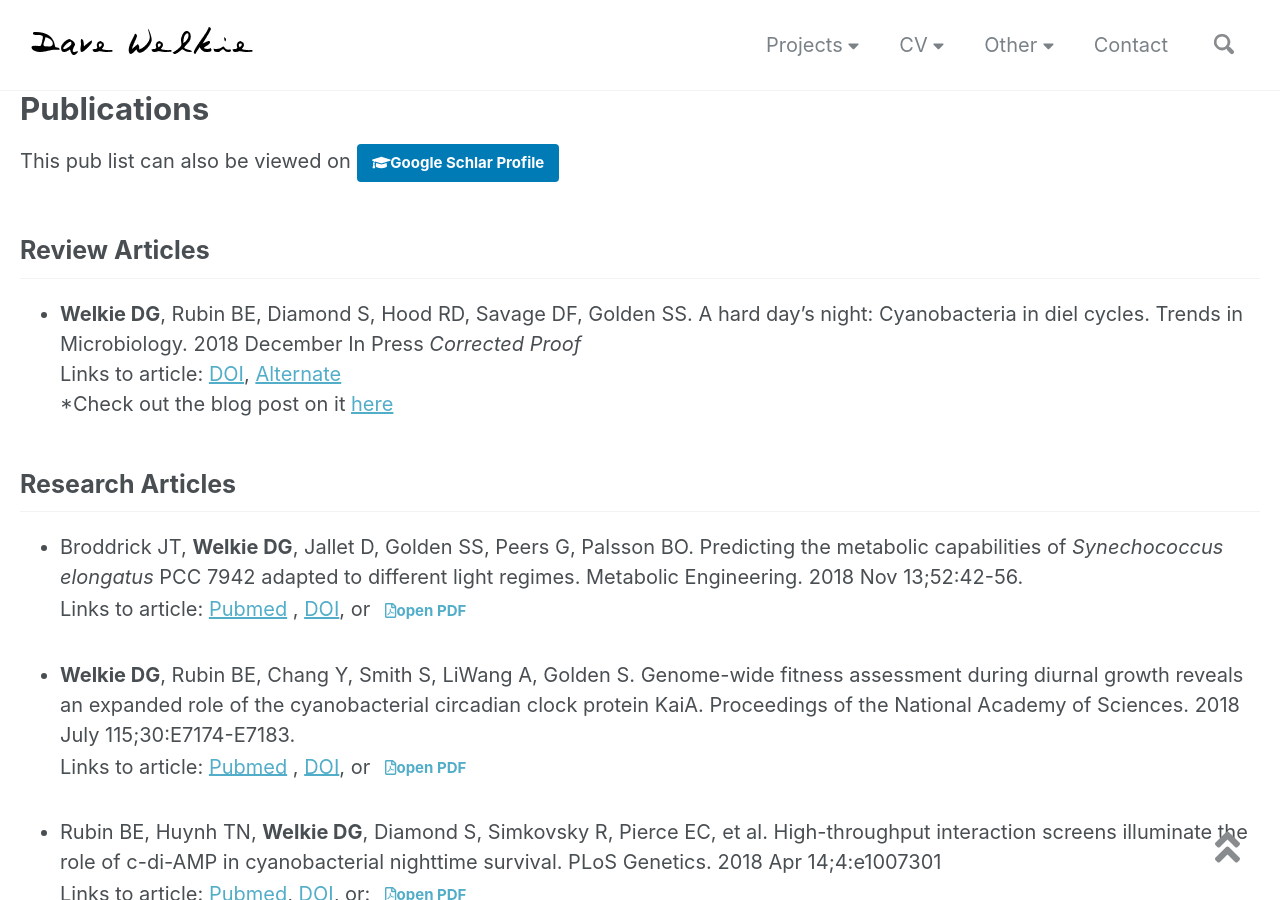
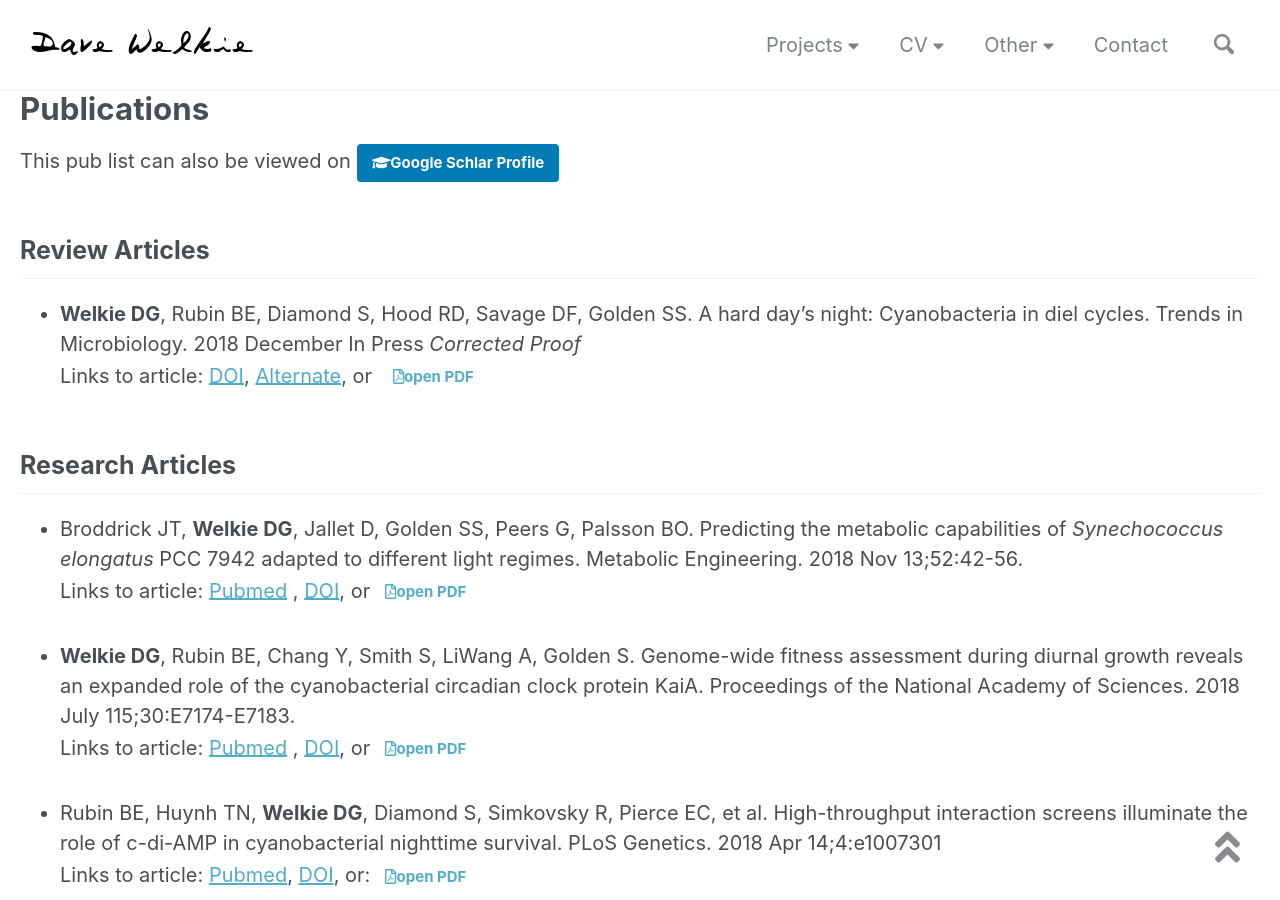
Before and after one commit to dwelkie/dwelkie.github.io, a Jekyll site: the page built from _pages/CV.md, in a window 1280 px wide and 900 px high. Built offline with Jekyll 4.4.1, drawn with Linux system fonts in a browser that asks for light colours; nearby versions of some CDN libraries.

Commit message:
Update CV.md

```diff
--- a/_pages/CV.md
+++ b/_pages/CV.md
@@ -13,8 +13,7 @@ This pub list can also be viewed on <a href="https://scholar.google.com/citation
 
 ## Review Articles
 * **Welkie DG**, Rubin BE, Diamond S, Hood RD, Savage DF, Golden SS. A hard day’s night: Cyanobacteria in diel cycles. Trends in Microbiology. 2018 December In Press *Corrected Proof* <br/>
-Links to article: [DOI](https://doi.org/10.1016/j.tim.2018.11.002){:target="_blank"}, [Alternate](https://www.sciencedirect.com/science/article/pii/S0966842X1830252X){:target="_blank"}<br>
-*Check out the blog post on it [here](https://dwelkie.github.io/posts/Trends_Review/){:target="_blank"}
+Links to article: [DOI](https://doi.org/10.1016/j.tim.2018.11.002){:target="_blank"}, [Alternate](https://www.sciencedirect.com/science/article/pii/S0966842X1830252X){:target="_blank"}, or <a class="btn btn-success btn-lg" href="https://drive.google.com/file/d/1HwKxuuA43H0-wZkprE2fg8e0o29LBgb0/view?usp=sharing" target="_blank" ><i class="far fa-file-pdf"></i>open PDF
 
 ## Research Articles
 * Broddrick JT, **Welkie DG**, Jallet D, Golden SS, Peers G, Palsson BO. Predicting the metabolic capabilities of *Synechococcus elongatus* PCC 7942 adapted to different light regimes. Metabolic Engineering. 2018 Nov 13;52:42-56.<br/>
@@ -51,7 +50,7 @@ If you have trouble accessing nay of the above linked files, [contact me](/Conta
 
 * **Welkie DG**, Golden SS, Palsson BO. "Creating a predictive metabolic model of photoautotrophic metabolism in cyanobacteria to improve bioengineering design." Poster Presentation at the UC San Diego Chancellor’s Research Excellence Annual Symposium. University of California, San Diego, CA. October 25, 2018
 
-* **Welkie DG**, Rubin BE, Golden SS. “Role of the cyanobacterial clock during day/night cycles.” Oral Presentation at the Center for Circadian Biology Fall Workshop on Biological Timing, University of California, San Diego, CA. November 10, 2016 [Web Link](https://ccb.ucsd.edu/activities-and-events/past-events/fall-workshop%202016.html) or <a class="btn btn-success btn-lg" href="https://drive.google.com/open?id=1R3JrzimevyJGb9Kvu1WXwrYaV34nAP62" target="_blank" ><i class="far fa-file-pdf"></i>open PDF of schedule.
+* **Welkie DG**, Rubin BE, Golden SS. “Role of the cyanobacterial clock during day/night cycles.” Oral Presentation at the Center for Circadian Biology Fall Workshop on Biological Timing, University of California, San Diego, CA. November 10, 2016 [Web Link](https://ccb.ucsd.edu/activities-and-events/past-events/fall-workshop%202016.html) or <a class="btn btn-success btn-lg" href="https://drive.google.com/open?id=1R3JrzimevyJGb9Kvu1WXwrYaV34nAP62" target="_blank" > <i class="far fa-file-pdf"></i> open PDF of schedule.
 
 
 
```
